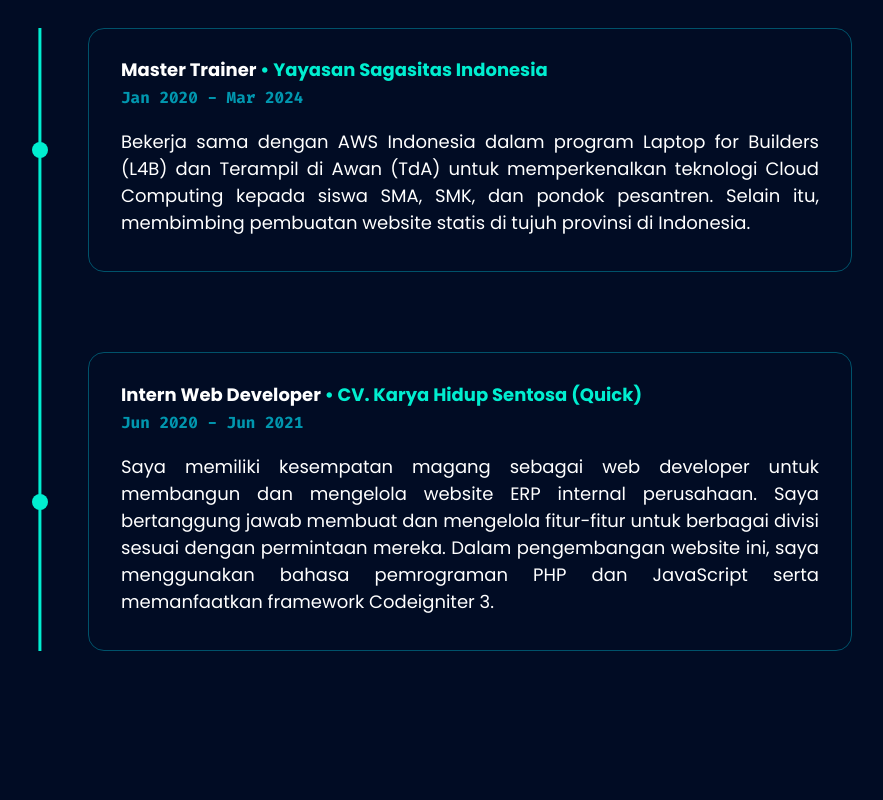
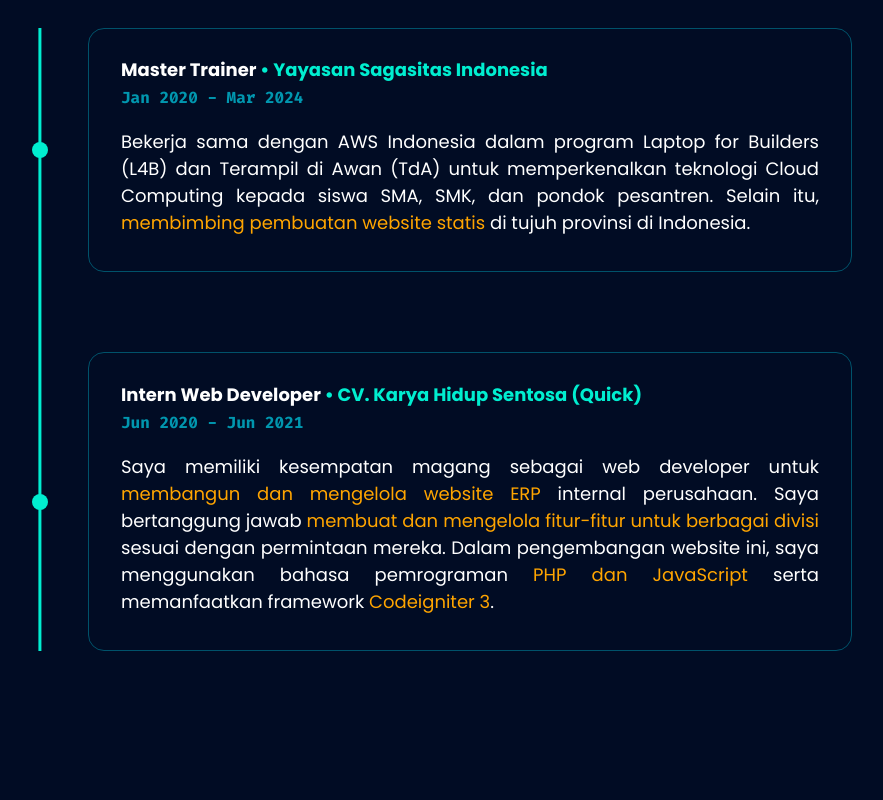
Before and after one commit to azidfadhil/azidfadhil.github.io, a plain HTML site: page index.html in a window 1280 px wide. Shown: the part 1100-1900 px from the top of the page, without its empty margins (200-1083 px from the left). Drawn offline with nearby package versions, Linux system fonts and the light colour scheme.

Commit message:
highlight important words

```diff
--- a/css/style.css
+++ b/css/style.css
@@ -302,6 +302,9 @@ body {
   margin: 0 0.5em;
   border-radius: 5em;
 }
+.highlight {
+  color: orange !important;
+}
 #footer {
   display: none;
 }
--- a/index.html
+++ b/index.html
@@ -28,7 +28,7 @@
       <a href="#beranda" class="nav__links active">Beranda</a>
       <a href="#pengalaman" class="nav__links">Pengalaman</a>
       <a href="#projek" class="nav__links">Projek</a>
-      <a class="button-resume" href="Resume_Muhammad Azid Fadhil Nabhani.pdf" target="_blank">Portfolio</a>
+      <a class="button-resume" href="Resume_Muhammad Azid Fadhil Nabhani.pdf" target="_blank">Resume</a>
     </div>
   </div>
 
@@ -68,7 +68,7 @@
             <br>
             <span class="when">Jan 2020 - Mar 2024</span>
           </div>
-          <p>Bekerja sama dengan AWS Indonesia dalam program Laptop for Builders (L4B) dan Terampil di Awan (TdA) untuk memperkenalkan teknologi Cloud Computing kepada siswa SMA, SMK, dan pondok pesantren. Selain itu, membimbing pembuatan website statis di tujuh provinsi di Indonesia.</p>
+          <p>Bekerja sama dengan AWS Indonesia dalam program Laptop for Builders (L4B) dan Terampil di Awan (TdA) untuk memperkenalkan teknologi Cloud Computing kepada siswa SMA, SMK, dan pondok pesantren. Selain itu, <span class="highlight">membimbing pembuatan website statis</span> di tujuh provinsi di Indonesia.</p>
         </div>
       </div>
       <div class="row">
@@ -78,7 +78,7 @@
             <br>
             <span class="when">Jun 2020 - Jun 2021</span>
           </div>
-          <p>Saya memiliki kesempatan magang sebagai web developer untuk membangun dan mengelola website ERP internal perusahaan. Saya bertanggung jawab membuat dan mengelola fitur-fitur untuk berbagai divisi sesuai dengan permintaan mereka. Dalam pengembangan website ini, saya menggunakan bahasa pemrograman PHP dan JavaScript serta memanfaatkan framework Codeigniter 3.</p>
+          <p>Saya memiliki kesempatan magang sebagai web developer untuk <span class="highlight">membangun dan mengelola website ERP</span> internal perusahaan. Saya bertanggung jawab <span class="highlight">membuat dan mengelola fitur-fitur untuk berbagai divisi</span> sesuai dengan permintaan mereka. Dalam pengembangan website ini, saya menggunakan bahasa pemrograman <span class="highlight">PHP dan JavaScript</span> serta memanfaatkan framework <span class="highlight">Codeigniter 3</span>.</p>
         </div>
       </div>
     </div>
```
